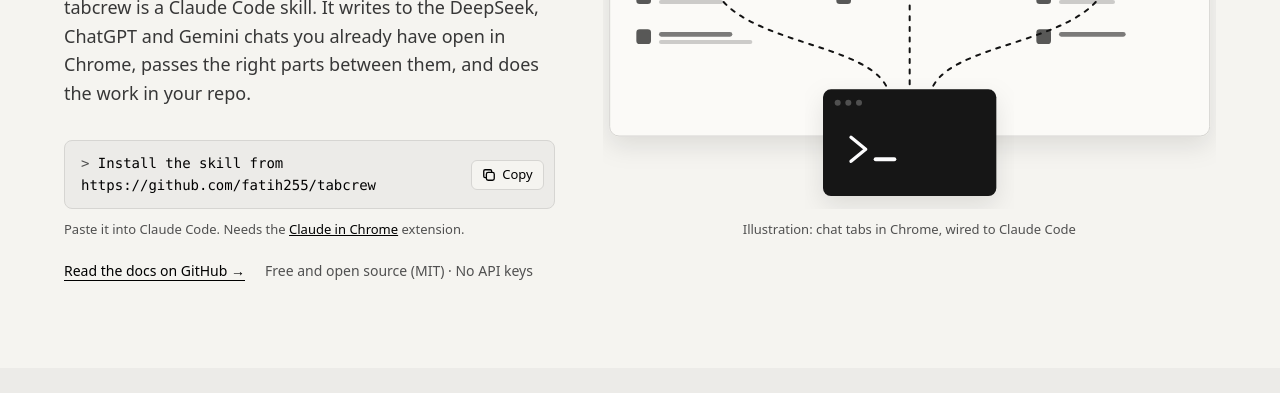
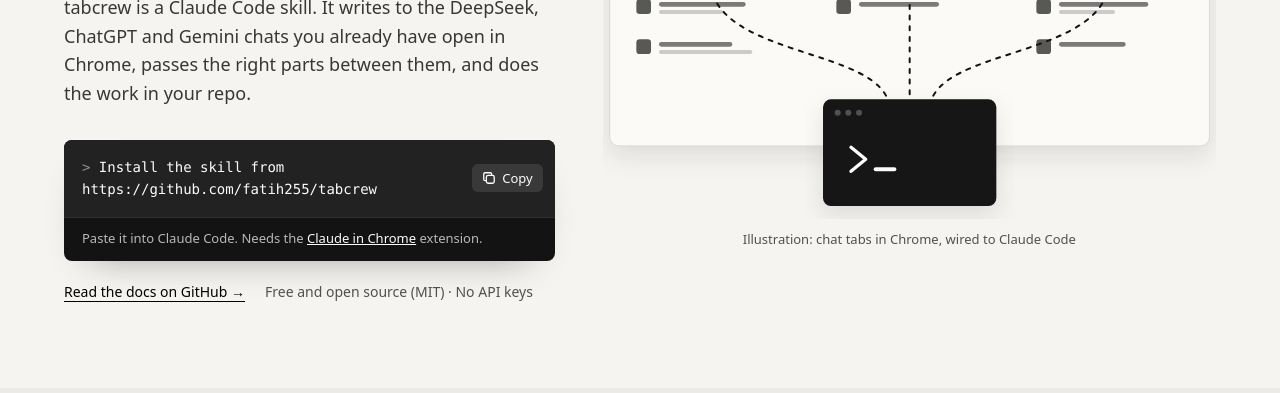
Before and after one commit to fatih255/tabcrew, a plain HTML site: page docs/index.html in a window 1280 px wide. Shown: the part 407-800 px from the top of the page. Drawn offline with nearby package versions, Linux system fonts and the light colour scheme; no server answers; a web font is replaced by a local one.

Commit message:
Site: black install box again, smaller demo video
Co-Authored-By: Claude Opus 5.5 <noreply@anthropic.com>

```diff
--- a/docs/index.html
+++ b/docs/index.html
@@ -115,18 +115,20 @@ section[id]{scroll-margin-top:72px}
 .hero .more a{color:var(--ink);font-weight:500;text-underline-offset:4px}
 
 /* install box */
-.install{margin-top:32px;max-width:560px}
-.install .cmd{display:flex;align-items:center;gap:12px;background:var(--alt);border:1px solid var(--line);border-radius:var(--r);padding:12px 10px 12px 16px}
-.install code{flex:1;min-width:0;font:400 14px/1.55 var(--mono);color:var(--ink);word-break:break-word}
-.install .p{color:var(--muted);user-select:none}
-.copy{flex:none;display:inline-flex;align-items:center;gap:6px;background:var(--ground);color:var(--ink);border:1px solid var(--line);border-radius:6px;padding:7px 10px;font:500 13px/1 var(--body);cursor:pointer}
-.copy:hover{border-color:var(--ink)}
+.install{margin-top:32px;max-width:560px;background:var(--inv);color:var(--inv-ink);border-radius:var(--r);overflow:hidden;box-shadow:0 18px 40px -26px rgba(0,0,0,.45)}
+.install .cmd{display:flex;align-items:center;gap:12px;padding:16px 12px 16px 18px;background:#232223}
+.install code{flex:1;min-width:0;font:400 14px/1.6 var(--mono);color:var(--inv-ink);word-break:break-word}
+.install .p{color:#8f8e92;user-select:none}
+.install ::selection{background:var(--inv-ink);color:var(--inv)}
+.copy{flex:none;display:inline-flex;align-items:center;gap:6px;background:#3a393a;color:var(--inv-ink);border:0;border-radius:6px;padding:7px 10px;font:500 13px/1 var(--body);cursor:pointer}
+.copy:hover{background:#4a494a}
+.copy:focus-visible{outline-color:var(--inv-ink)}
 .copy svg{width:14px;height:14px}
-.install .foot{margin-top:10px;font-size:13px;color:var(--muted)}
-.install .foot a{color:var(--ink)}
+.install .foot{margin:0;padding:10px 18px 12px;font-size:13px;color:#b9b8bb;border-top:1px solid #2f2e2f}
+.install .foot a{color:var(--inv-ink)}
 
 .hero-fig{margin:0}
-.demo{margin:48px 0 0}
+.demo{margin:48px 0 0;max-width:960px}
 .video-frame{position:relative;border:1px solid var(--line);border-radius:14px;overflow:hidden;background:var(--inv);box-shadow:0 24px 48px -28px rgba(0,0,0,.45)}
 .video-frame video{display:block;width:100%;height:auto;aspect-ratio:16/9;cursor:pointer}
 .hero-fig svg{width:100%;height:auto}
@@ -173,7 +175,6 @@ section[id]{scroll-margin-top:72px}
 .chat .host{font:400 13px/1.3 var(--mono);color:var(--muted)}
 .chat ul{margin:18px 0 0;padding-left:18px;color:var(--ink-2);font-size:15px;display:grid;gap:8px}
 .chat p{margin-top:18px;color:var(--ink-2);font-size:15px}
-.band.alt .install .cmd{background:var(--ground)}
 
 /* benefits */
 .benefits{display:grid;grid-template-columns:minmax(0,1fr) minmax(0,1fr);gap:64px;align-items:center}
```
